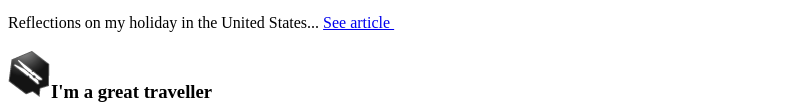
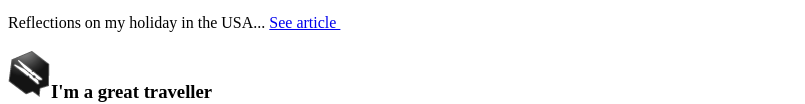
Before and after one commit to josedom24/ejemplo_html5_css3, a plain HTML site: page index.html in a window 1280 px wide. Shown: the part 273-377 px from the top of the page, without its empty margins (0-805 px from the left). Drawn offline with Linux system fonts and the light colour scheme.

Commit message:
Cambio del nombre del pais

```diff
--- a/index.html
+++ b/index.html
@@ -24,7 +24,7 @@
             </header>
             <div id="banner_image">
                 <div id="banner_description">
-                    Reflections on my holiday in the United States...
+                    Reflections on my holiday in the USA...
                     <a href="#" class="red_button">See article <img src="images/small_arrow.png" alt="" /></a>
                 </div>
             </div>
```
